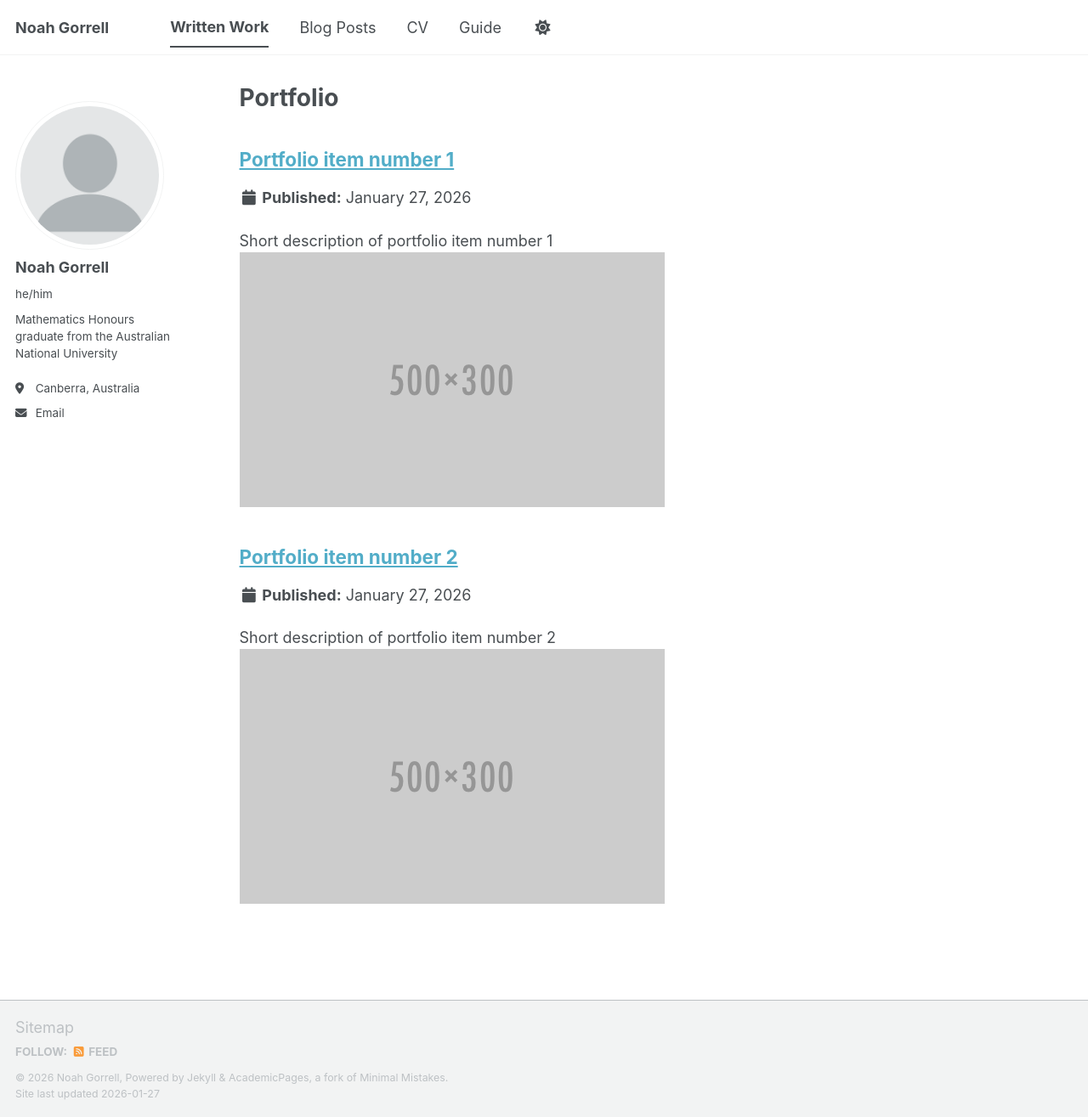
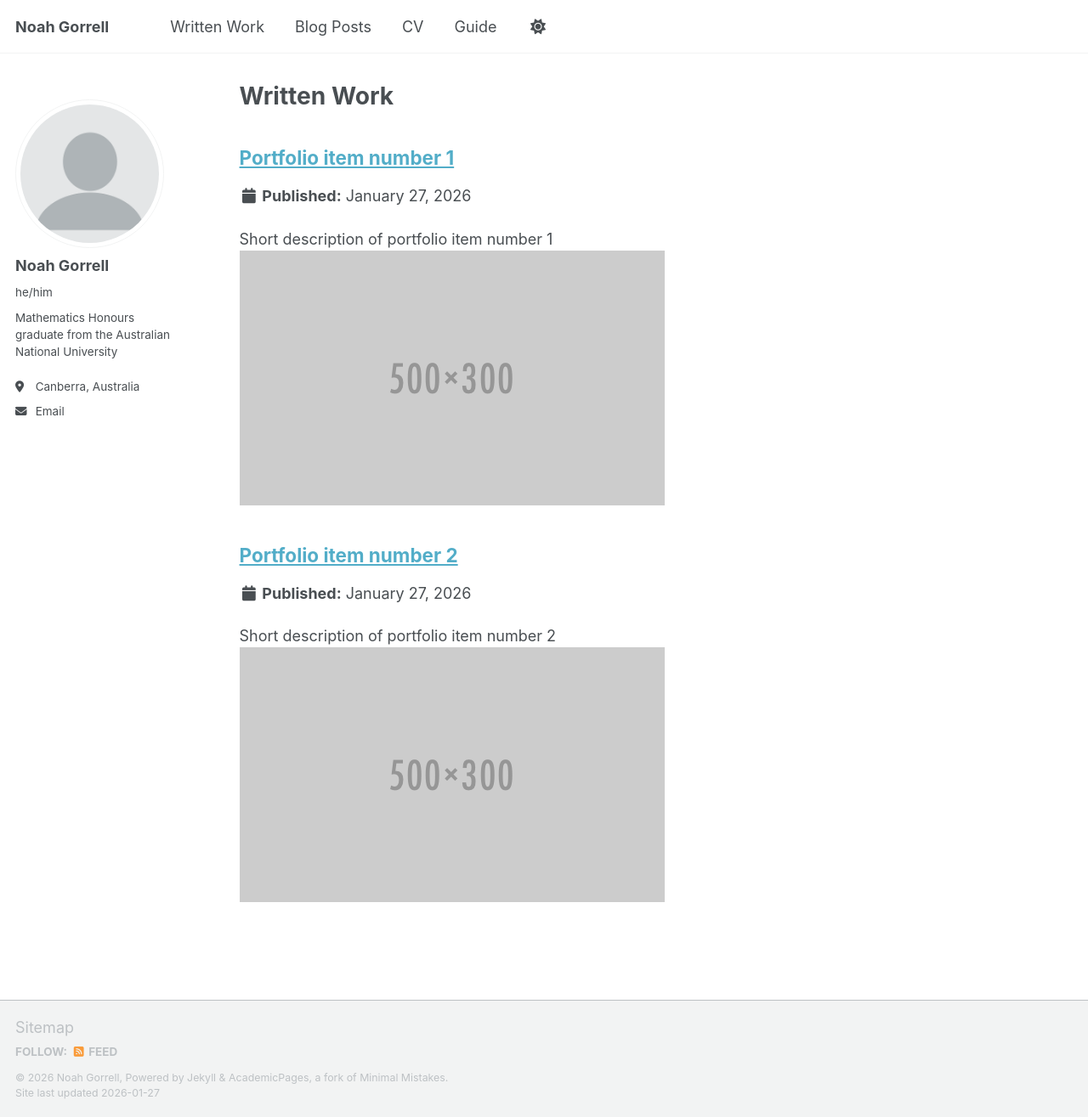
Before and after one commit to noahgorrell/noahgorrell.github.io, a Jekyll site: the page built from _pages/portfolio.html, in a window 1280 px wide and 1315 px high. Shown: the whole window at 85% size. Built offline with Jekyll 4.4.1, drawn with Linux system fonts in a browser that asks for light colours; a script bundle is joined from its source files by our own code; library files that are not in the unit come from our copies.

Commit message:
Update portfolio.html

```diff
--- a/_pages/portfolio.html
+++ b/_pages/portfolio.html
@@ -1,7 +1,7 @@
 ---
 layout: archive
-title: "Portfolio"
-permalink: /portfolio/
+title: "Written Work"
+permalink: /writing/
 author_profile: true
 ---
 
```
